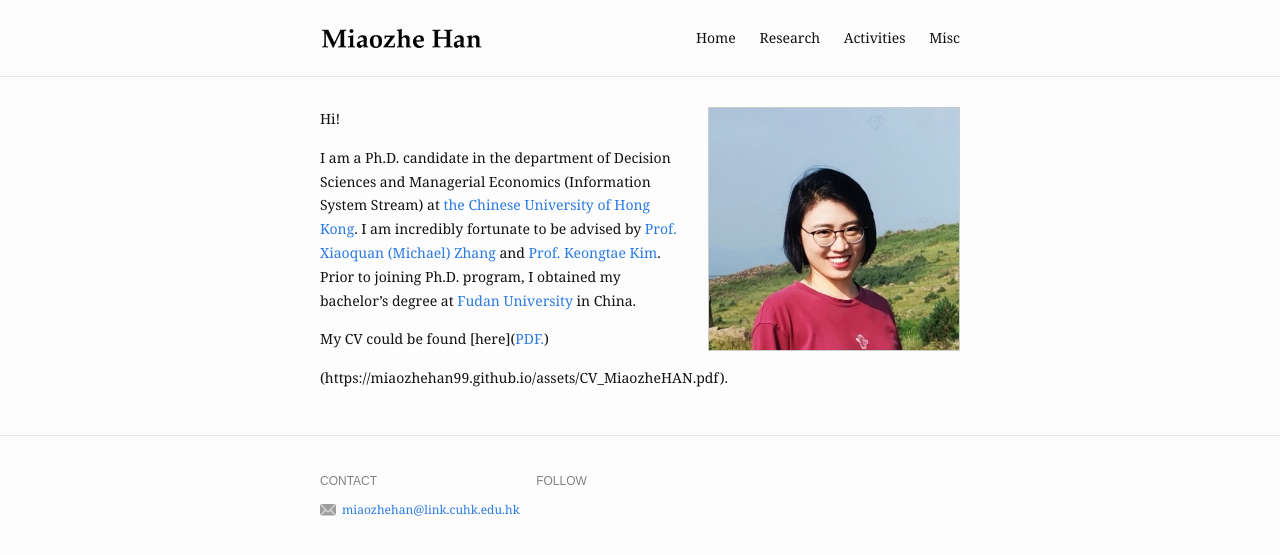
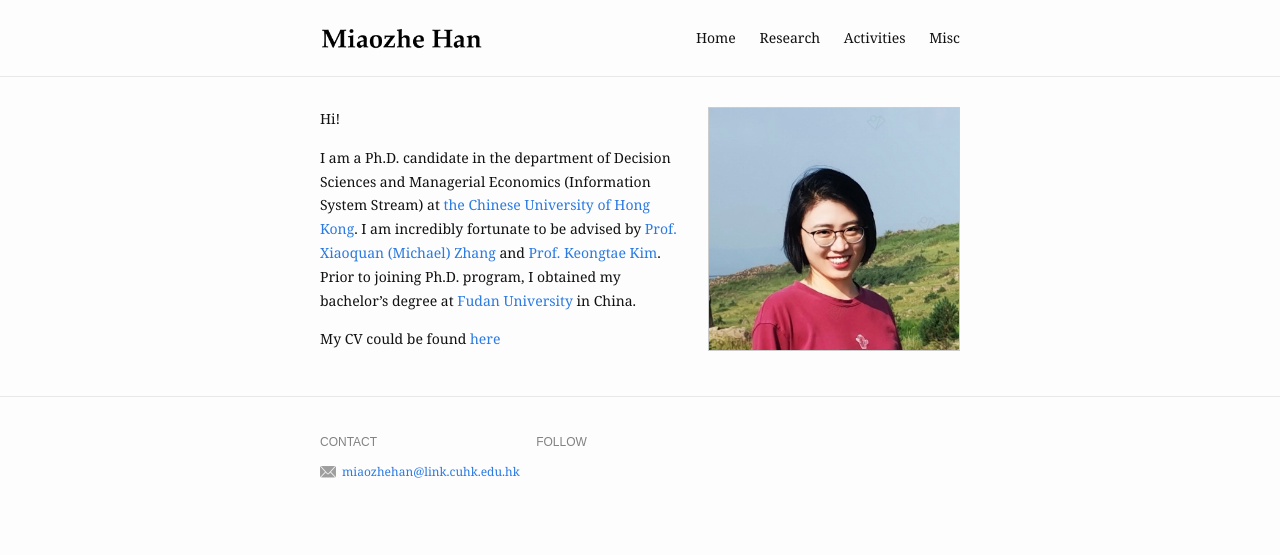
Before and after one commit to miaozhehan99/miaozhehan99.github.io, a Jekyll site: the page built from index.md, in a window 1280 px wide. Shown: the top 555 px of the page. Built offline with Jekyll 4.4.1, drawn with Linux system fonts in a browser that asks for light colours; part of the change alters nothing that is shown.

Commit message:
Update index.md

```diff
--- a/index.md
+++ b/index.md
@@ -9,7 +9,4 @@ Hi!
 
 I am a Ph.D. candidate in the department of Decision Sciences and Managerial Economics (Information System Stream) at [the Chinese University of Hong Kong](https://grad.bschool.cuhk.edu.hk/programmes/decision-sciences-managerial-economics/). I am incredibly fortunate to be advised by [Prof. Xiaoquan (Michael) Zhang](https://mikezhang.com) and [Prof. Keongtae Kim](https://keongkim.github.io). Prior to joining Ph.D. program, I obtained my bachelor’s degree at [Fudan University](https://www.fudan.edu.cn/en/) in China.
 
-My CV could be found [here](<a href="https://username.github.io/folder/document.pdf" target="_blank">PDF.</a>)
-
-
-(https://miaozhehan99.github.io/assets/CV_MiaozheHAN.pdf).
+My CV could be found [here](https://miaozhehan99.github.io/assets/CV_MiaozheHAN.pdf){:target="_blank" rel="noopener"}
```
